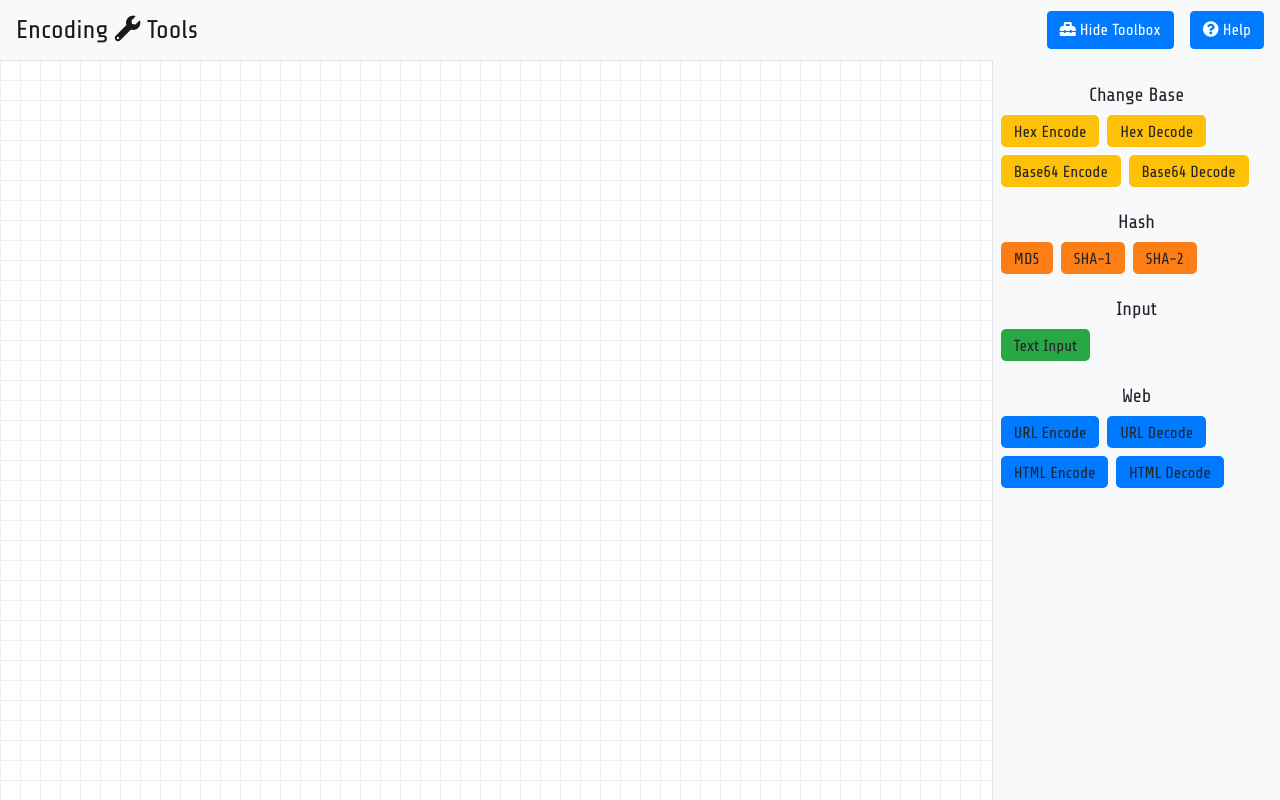
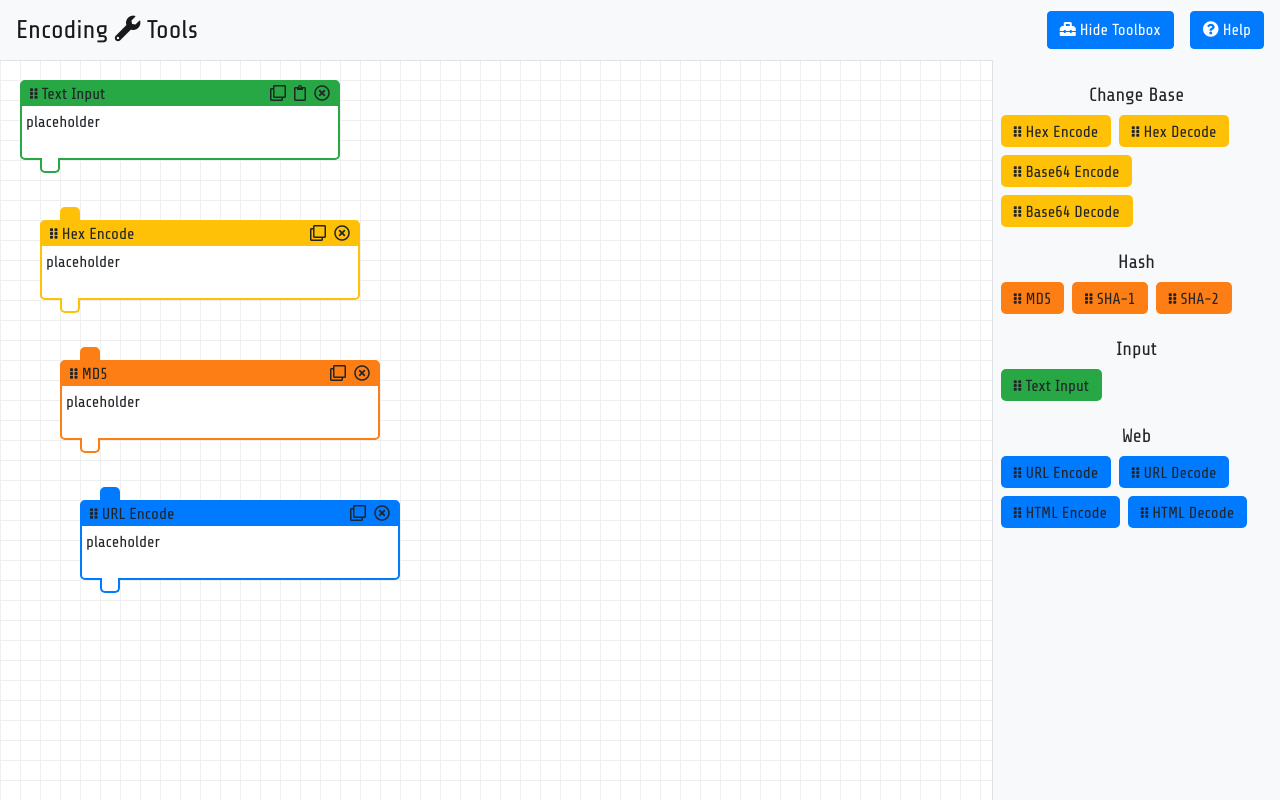
Before and after one commit to mehaase/encoding-tools, a Svelte app: page / in a window 1280 px wide. Built offline with nearby package versions, Linux system fonts and the light colour scheme.

Commit message:
Render edges
Edges are rendered as bezier curves, and user can click and drag to
create them.

Also removed animation from snapToGrid() since it didn't actually work
when moving an existing gadget, and would also make edges much more
complicated since they would need to be animated too.

```diff
--- /dev/null
+++ b/src/Edge.svelte
@@ -0,0 +1,54 @@
+<script>
+    export let x1;
+    export let y1;
+    export let x2;
+    export let y2;
+
+    const swoopiness = 0.75;
+    const thickness = 2;
+
+    let left, top, width, height, path;
+    $: {
+        // Update curve when endpoints change.
+        left = Math.min(x1, x2);
+        top = Math.min(y1, y2);
+        width = Math.abs(x1 - x2) + 2 * thickness;
+        height = Math.abs(y1 - y2) + 2 * thickness;
+
+        let startX, startY;
+        let control1X, control1Y;
+        let control2X, control2Y;
+        let endX, endY;
+
+        // Because the y-axis grows downward, positive slope means it
+        // slants down to the right.
+        let positiveSlope = (y2 - y1) / (x2 - x1) > 0;
+
+        if (positiveSlope) {
+            [startX, startY] = [thickness, thickness];
+            [control1X, control1Y] = [thickness, height * swoopiness];
+            [control2X, control2Y] = [
+                width - thickness,
+                height * (1 - swoopiness),
+            ];
+            [endX, endY] = [width - thickness, height - thickness];
+        } else {
+            [startX, startY] = [width - thickness, thickness];
+            [control1X, control1Y] = [width - thickness, height * swoopiness];
+            [control2X, control2Y] = [thickness, height * (1 - swoopiness)];
+            [endX, endY] = [thickness, height - thickness];
+        }
+
+        path = `M ${startX} ${startY} C ${control1X} ${control1Y}, ${control2X} ${control2Y}, ${endX} ${endY}`;
+    }
+</script>
+
+<svg style="left: {left}px; top: {top}px; width: {width}px; height: {height}px">
+    <path d={path} fill="none" stroke="#555" stroke-width="2px" />
+</svg>
+
+<style>
+    svg {
+        position: absolute;
+    }
+</style>
--- a/src/Gadget.svelte
+++ b/src/Gadget.svelte
@@ -1,5 +1,5 @@
 <script>
-    import { createEventDispatcher, onMount, tick } from "svelte";
+    import { createEventDispatcher, onMount } from "svelte";
     import { cellSize } from "./Layout";
     import { sleep } from "./Sleep";
 
@@ -44,24 +44,41 @@
         let [oldX, oldY] = [gadget.x, gadget.y];
         gadget.x = Math.round(oldX / cellSize) * cellSize;
         gadget.y = Math.round(oldY / cellSize) * cellSize;
-        let translateX = oldX - gadget.x;
-        let translateY = oldY - gadget.y;
-        gadgetEl.style.transform = `translate(${translateX}px,${translateY}px)`;
-        let duration = Math.sqrt(translateX ** 2 + translateY ** 2) * 0.01;
-        gadgetEl.style.transition = `transform ${duration}s ease-in`;
-
-        // Not sure why, but await tick() doesn't work. It requires some amount of
-        // sleep.
-        await sleep(10);
-
-        gadgetEl.style.transform = "translate(0px, 0px)";
-        gadgetEl.addEventListener("transitionend", snapToGridTransitionEnd);
     }
 
-    // This callback disables the transition on the element.
-    function snapToGridTransitionEnd() {
-        gadgetEl.transition = "none";
-        gadgetEl.removeEventListener("transitionend", snapToGridTransitionEnd);
+    // Start the creation of a new edge when a mousedown fires on a port.
+    function startEdge(event) {
+        if (event.button === 0) {
+            // The event triggers on the highlight element that's on top of the
+            // port, so we need to find the port element from there.
+            const portEl = event.target.parentNode;
+            const portRect = portEl.getBoundingClientRect();
+            const x = (portRect.left + portRect.right) / 2;
+            const y = (portRect.top + portRect.bottom) / 2;
+            const isInput = portEl.classList.contains("input-port");
+            dispatch("startEdge", {
+                isInput: isInput,
+                x: x,
+                y: y,
+            });
+        }
+    }
+
+    function endEdge(event) {
+        if (event.button === 0) {
+            // The event triggers on the highlight element that's on top of the
+            // port, so we need to find the port element from there.
+            const portEl = event.target.parentNode;
+            const portRect = portEl.getBoundingClientRect();
+            const x = (portRect.left + portRect.right) / 2;
+            const y = (portRect.top + portRect.bottom) / 2;
+            const isInput = portEl.classList.contains("input-port");
+            dispatch("endEdge", {
+                isInput: isInput,
+                x: x,
+                y: y,
+            });
+        }
     }
 </script>
 
@@ -74,25 +91,38 @@
            height: {gadget.height}px;"
 >
     <div class="header" on:mousedown={startMove}>
+        <i class="fas fa-grip-vertical grip" />
         {gadget.title}
         <i
-            class="far fa-times-circle"
+            class="far fa-times-circle button"
             title="Delete"
-            on:click={() => dispatch("delete")}
+            on:click={(e) => dispatch("delete")}
         />
         {#if gadget.isEditable}
-            <i class="far fa-clipboard" title="Paste" />
+            <i class="far fa-clipboard button" title="Paste" />
         {/if}
-        <i class="far fa-clone" title="Copy" />
+        <i class="far fa-clone button" title="Copy" />
     </div>
     <div class="content" contenteditable={gadget.isEditable}>
         <div class="value">placeholder</div>
     </div>
     {#each gadget.inputPorts as port, index}
-        <div class="input-port port{index}" />
+        <div
+            class="input-port port{index}"
+            on:mousedown={startEdge}
+            on:mouseup={endEdge}
+        >
+            <div class="highlight" />
+        </div>
     {/each}
     {#each gadget.outputPorts as port, index}
-        <div class="output-port port{index}" />
+        <div
+            class="output-port port{index}"
+            on:mousedown={startEdge}
+            on:mouseup={endEdge}
+        >
+            <div class="highlight" />
+        </div>
     {/each}
 </div>
 
@@ -118,14 +148,20 @@
         background-color: var(--gadget-color);
     }
 
-    .header i {
-        float: right;
+    .header i.grip {
+        font-size: 0.75em;
+        position: relative;
+        top: -0.1em;
+    }
+
+    .header i.button {
         margin-top: 0.2em;
         margin-right: 0.5em;
+        float: right;
         cursor: pointer;
     }
 
-    .header i:hover {
+    .header i.button:hover {
         text-shadow: 0 0 3px var(--light);
         color: var(--light);
     }
@@ -207,17 +243,22 @@
     }
 
     /* Port highlighting */
-    div#workspace:not(.highlight-output-ports)
-        div.input-port:not(.connected):hover {
+    div.input-port:not(.connected),
+    div.output-port {
         cursor: crosshair;
-        border-color: blue;
-        background-color: blue;
     }
 
-    div#workspace:not(.highlight-available-input-ports) div.output-port:hover {
-        cursor: crosshair;
-        border-color: blue;
-        background-color: blue;
+    div.input-port:not(.connected):hover div.highlight,
+    div.output-port:hover div.highlight {
+        position: absolute;
+        border: 2px solid var(--gray-dark);
+        background-color: var(--gray);
+        left: -7px;
+        top: -9px;
+        width: 30px;
+        height: 30px;
+        border-radius: 100%;
+        opacity: 0.2;
     }
 
     div#workspace.highlight-available-input-ports
--- a/src/Toolbox.svelte
+++ b/src/Toolbox.svelte
@@ -74,6 +74,7 @@
                     handleDragStart(event, gadgetRegistration)}
                 on:dragend={(event) => handleDragEnd(event, gadgetRegistration)}
             >
+                <i class="fas fa-sm fa-grip-vertical grip" />
                 {gadgetRegistration.title}
             </div>
         {/each}
@@ -106,13 +107,13 @@
         transform: translateX(var(--drawer-width));
     }
 
-    div#toolbox h2 {
+    h2 {
         font-size: 1.2rem;
         text-align: center;
         margin-top: 1rem;
     }
 
-    div#toolbox .gadget-handle {
+    .gadget-handle {
         display: inline-block;
         cursor: move;
         height: 2rem;
@@ -124,6 +125,12 @@
         margin-bottom: 0.5rem;
     }
 
+    i.grip {
+        font-size: 0.75em;
+        position: relative;
+        top: -0.1em;
+    }
+
     /* This element must be attached to the DOM and visible, so it is placed just off
     the bottom right corner of the screen. */
     div#drag-proxy {
--- a/src/Workspace.svelte
+++ b/src/Workspace.svelte
@@ -1,4 +1,5 @@
 <script>
+    import Edge from "./Edge.svelte";
     import Gadget from "./Gadget.svelte";
     import { navbarHeight } from "./Layout";
     import gadgetRegistry from "./gadgets/GadgetRegistry";
@@ -7,11 +8,30 @@
     import { InputGadget } from "./gadgets/InputGadgets";
     import { UrlEncodeGadget } from "./gadgets/WebGadgets";
 
+    class EdgeModel {
+        constructor(x1, y1, x2, y2) {
+            this.x1 = x1;
+            this.y1 = y1;
+            this.x2 = x2;
+            this.y2 = y2;
+        }
+
+        moveEndTo(x, y) {
+            this.x2 = x;
+            this.y2 = y;
+        }
+    }
+
+    let newEdge = null;
+    let edges = [
+        // new EdgeModel(50, 110, 70, 150),
+        // new EdgeModel(70, 250, 90, 290),
+    ];
     let gadgets = [
-        // new InputGadget(1 * 20, 1 * 20),
-        // new HexEncodeGadget(2 * 20, 9 * 20),
-        // new Md5Gadget(3 * 20, 15 * 20),
-        // new UrlEncodeGadget(4 * 20, 21 * 20),
+        new InputGadget(1 * 20, 1 * 20),
+        new HexEncodeGadget(2 * 20, 8 * 20),
+        new Md5Gadget(3 * 20, 15 * 20),
+        new UrlEncodeGadget(4 * 20, 22 * 20),
     ];
 
     // Handle drag-over events in the workspace.
@@ -40,6 +60,46 @@
         gadgets.push(newGadget);
         gadgets = gadgets;
     }
+
+    // Handle new edge creation.
+    function handleStartEdge(event) {
+        let detail = event.detail;
+        if (detail.isInput) {
+            throw new Error("not implemented");
+        } else {
+            let { portIndex, x, y } = detail;
+            y -= navbarHeight;
+            newEdge = new EdgeModel(x, y, x, y);
+            document.addEventListener("mousemove", handleMoveEdge);
+            document.addEventListener("mouseup", handleEndEdge);
+        }
+    }
+
+    // On mousemove, move the edge to the event location.
+    function handleMoveEdge(event) {
+        newEdge.moveEndTo(event.clientX, event.clientY - navbarHeight);
+        newEdge = newEdge;
+    }
+
+    // On mouseup, destroy the current edge.
+    function handleEndEdge(event) {
+        console.log("end edge");
+        newEdge = null;
+        document.removeEventListener("mousemove", handleMoveEdge);
+        document.removeEventListener("mouseup", handleEndEdge);
+    }
+
+    // Connect the current edge to a port.
+    //
+    // This always fires before handleEndEdge, so it's safe to reference
+    // newEdge.
+    function handleConnectEdge(event) {
+        console.log("connect edge");
+        let detail = event.detail;
+        newEdge.moveEndTo(detail.x, detail.y - navbarHeight);
+        edges.push(newEdge);
+        edges = edges;
+    }
 </script>
 
 <div id="workspace" on:dragover={handleDragOver} on:drop={handleDrop}>
@@ -48,11 +108,19 @@
             {gadget}
             on:delete={() => {
                 gadgets.splice(idx, 1);
-                // Dummy assignment forces reactive update.
+                // Dummy assignment to force reactive update.
                 gadgets = gadgets;
             }}
+            on:startEdge={handleStartEdge}
+            on:endEdge={handleConnectEdge}
         />
     {/each}
+    {#each edges as edge, idx}
+        <Edge {...edge} />
+    {/each}
+    {#if newEdge !== null}
+        <Edge {...newEdge} />
+    {/if}
 </div>
 
 <style>
```
